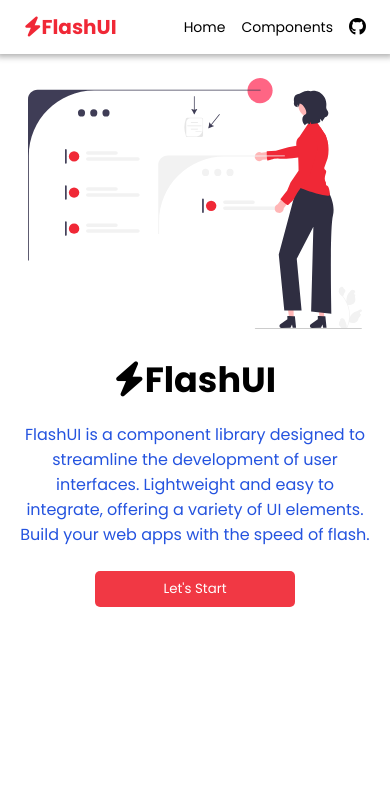
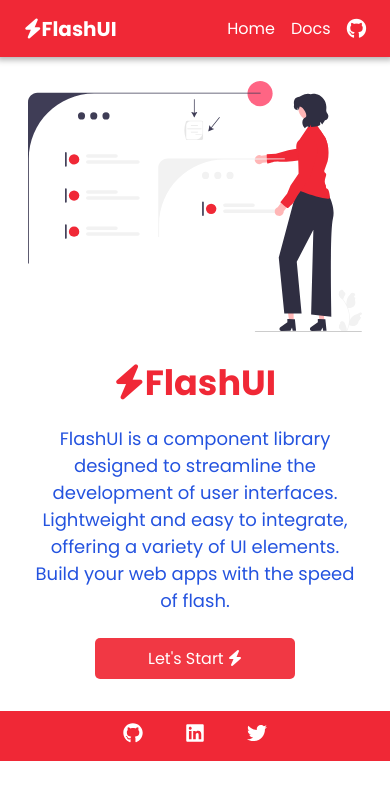
Before and after one commit to zabihhaqqani/Flash-UI-Library, a React (Create React App) app: page / in a window 390 px wide. Shown: the top 800 px of the page. Built offline with nearby package versions, Linux system fonts and the light colour scheme.

Commit message:
style: footer added

```diff
--- a/package.json
+++ b/package.json
@@ -9,6 +9,7 @@
     "highlight.js": "^11.9.0",
     "react": "^18.2.0",
     "react-dom": "^18.2.0",
+    "react-icons": "^4.12.0",
     "react-router-dom": "^6.15.0",
     "react-scripts": "5.0.1",
     "react-syntax-highlighter": "^15.5.0",
--- a/src/App.css
+++ b/src/App.css
@@ -6,7 +6,6 @@
   box-sizing: border-box;
   font-family: "Poppins", sans-serif;
 }
-
 /* Create a very thin scrollbar on the right side */
 ::-webkit-scrollbar {
   width: 6px; /* Adjust the width as needed */
@@ -142,7 +141,7 @@
   }
 
   a {
-    font-size: 0.875rem;
+    font-size: 16px;
   }
 
 
--- a/src/App.js
+++ b/src/App.js
@@ -12,6 +12,7 @@
 import Images from "./documentation/Image/Image";
 import Components from "./pages/ComponentPage/Components";
 import Home from "./pages/Home/Home";
+import Footer from "./components/Footer/Footer";
 
 function App() {
   const location = useLocation();
@@ -21,7 +22,11 @@
   return (
     <div className="App">
       <NavBar />
-      <div className={showSideBar ? "main-container" : "main-container-without-sidebar"}>
+      <div
+        className={
+          showSideBar ? "main-container" : "main-container"
+        }
+      >
         {showSideBar && <SideBar />}
         <Routes>
           <Route path="/" element={<Home />} />
@@ -36,6 +41,7 @@
           <Route path="/components/image" element={<Images />} />
         </Routes>
       </div>
+      <Footer />
     </div>
   );
 }
--- /dev/null
+++ b/src/components/Footer/Footer.css
@@ -0,0 +1,36 @@
+footer {
+  display: flex;
+  justify-content: center;
+  align-items: center;
+  background-color: #f02836;
+  padding: 0.75rem;
+  margin-top: 1.5rem;
+}
+
+footer div {
+  display: flex;
+  gap: 10px;
+}
+
+footer a {
+  font-size: 30px;
+  color: white;
+  margin: 0rem 1rem;
+}
+
+@media only screen and (max-width: 600px) {
+  footer {
+    flex-direction: column;
+    padding: 10px;
+  }
+
+  footer a {
+    font-size: 20px;
+  }
+}
+
+@media (min-width: 768px) {
+  footer {
+    display: none;
+  }
+}
--- /dev/null
+++ b/src/components/Footer/Footer.jsx
@@ -0,0 +1,36 @@
+import "./Footer.css";
+import { FaGithub, FaLinkedin, FaTwitter } from "react-icons/fa";
+
+const Footer = () => {
+  return (
+    <footer>
+      <div>
+        <a
+          href="https://github.com/zabihhaqqani"
+          target="_blank"
+          rel="noopener noreferrer"
+        >
+          <FaGithub className="footer-icons" />
+        </a>
+
+        <a
+          href="https://linkedin.com/in/zabih-haqqani-7ab187191"
+          target="_blank"
+          rel="noopener noreferrer"
+        >
+          <FaLinkedin  className="footer-icons"/>
+        </a>
+
+        <a
+          href="https://twitter.com/Zabih01"
+          target="_blank"
+          rel="noopener noreferrer"
+        >
+          <FaTwitter className="footer-icons" />
+        </a>
+      </div>
+    </footer>
+  );
+};
+
+export default Footer;
--- a/src/components/NavBar/NavBar.css
+++ b/src/components/NavBar/NavBar.css
@@ -4,22 +4,22 @@
   padding: 0.5rem;
   justify-content: space-between;
   box-shadow: 0 0 6px 3px rgba(0, 0, 0, 0.3);
-
-
+  background-color: #f02836;
 }
 
 .nav-bar-right-section {
   padding: 0.5rem;
+  color: white;
 }
 
 .nav-bar-right-section a {
   padding: 0.5rem;
   text-decoration: none;
-  color: black;
+  color: white;
 }
 
 .logo {
-  color: #f02836;
+  color: white;
   cursor: pointer;
   margin-left: 1rem;
 }
@@ -68,5 +68,4 @@
   .search-bar {
     display: none;
   }
-
 }
--- a/src/components/NavBar/NavBar.jsx
+++ b/src/components/NavBar/NavBar.jsx
@@ -75,7 +75,7 @@
       </div>
       <div className="nav-bar-right-section">
         <a href="/">Home</a>
-        <a href="/components">Components</a>
+        <a href="/components">Docs</a>
         <a href="https://github.com/zabihhaqqani/Flash-UI-Library">
           <i className="fab fa-github fa-lg"></i>
         </a>
--- a/src/pages/Home/Home.css
+++ b/src/pages/Home/Home.css
@@ -13,13 +13,15 @@
 
 .logo-name {
   font-size: 35px;
+  color: #f02836;
 }
 
 .app-description {
-  font-size: medium;
+  font-size: 1.25rem;
   margin: 1rem;
   text-align: center;
   color: #2453df;
+  width: 50%;
 }
 
 .home-button {
@@ -31,19 +33,33 @@
   cursor: pointer;
   margin: 0.5rem;
   width: 200px;
+  font-size: medium;
 }
 
 .home-button:hover {
   background-color: #ff0011;
   transition: 0.25s;
-  box-shadow: rgba(0, 0, 0, 0.16) 0px 1px 4px, rgb(51, 51, 51) 0px 0px 0px 2px;
+  box-shadow: rgb(0, 0, 0) 0px 1px 4px, rgb(51, 51, 51) 0px 0px 0px 2px;
 }
 
-@media (max-width:768px){
+@media (max-width: 768px) {
   .main-logo {
     width: 350px;
     height: auto;
     margin: 1rem;
     padding: 0.5rem;
   }
+
+  .app-description {
+    font-size: 16px;
+    margin: 1rem;
+    text-align: center;
+    color: #2453df;
+    width: 85%;
+    font-size: large;
+  }
+
+  .logo-name {
+    font-size: 35px;
+  }
 }
--- a/src/pages/Home/Home.jsx
+++ b/src/pages/Home/Home.jsx
@@ -23,7 +23,7 @@
         </p>
 
         <button className="home-button" onClick={() => navigate("/components")}>
-          Let's Start
+          Let's Start <i className="fas fa-bolt"></i>
         </button>
       </div>
     </div>
```
Also changed, not shown: 1 other file (tests, documents, lock files or other folders).
